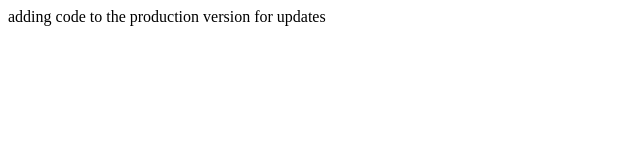
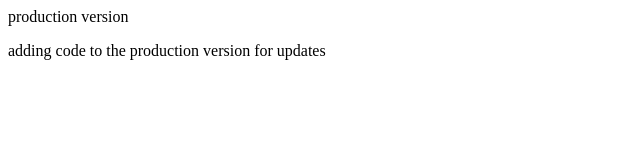
Before and after one commit to yazish/final-test, a plain HTML site: page index.html in a window 1280 px wide. Shown: the whole page, without its empty margins (0-640 px from the left). Drawn offline with Linux system fonts and the light colour scheme.

Commit message:
feature version

```diff
--- a/index.html
+++ b/index.html
@@ -1 +1,2 @@
+<p>production version</p>
 <p>adding code to the production version for updates</p>
```
